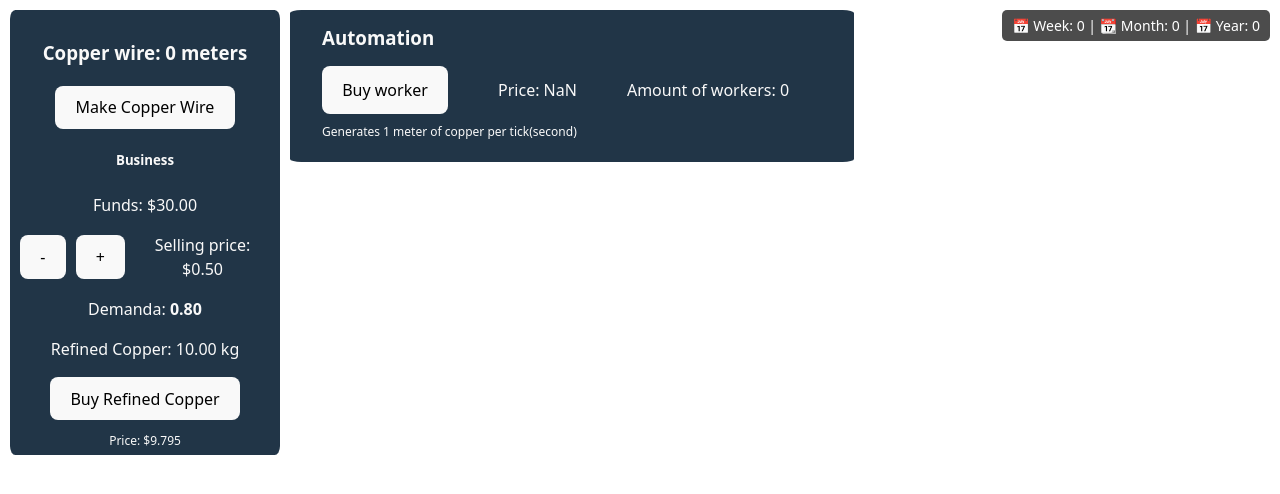
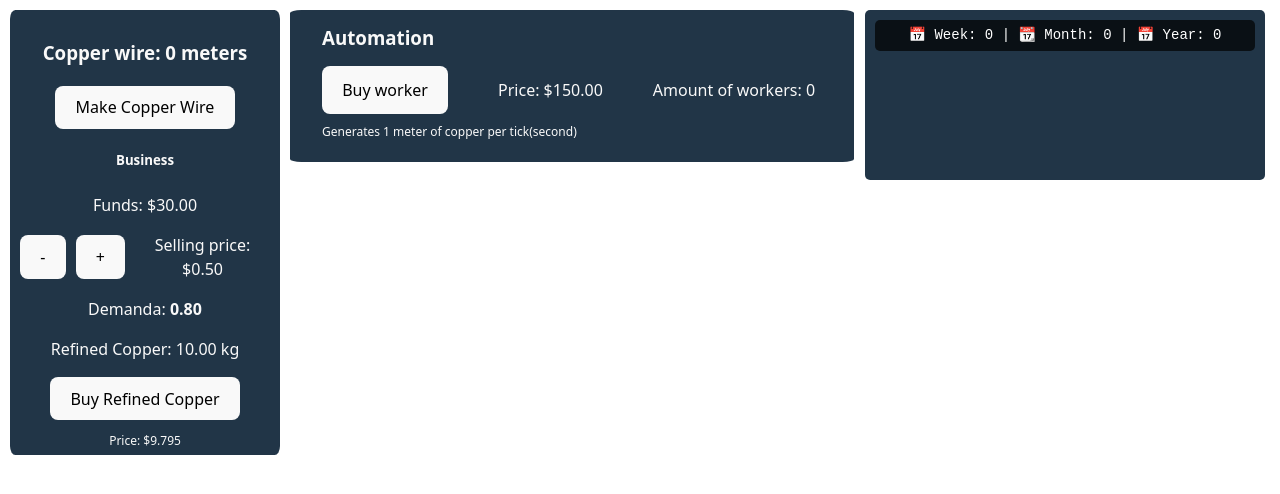
Before and after one commit to Engibee/conductors-will, a Vue app: page / in a window 1280 px wide. Shown: the top 494 px of the page. Built offline with nearby package versions, Linux system fonts and the light colour scheme.

Commit message:
- Added an user/player terminal for in-game related messages.

```diff
--- a/src/App.vue
+++ b/src/App.vue
@@ -1,13 +1,19 @@
 <script setup>
 import { usePaperclipGame } from './composables/usePaperclipGame.js'
 import { formatPrice } from './utils/helpers/formatPrice.js';
-const { copperWireinMeter, funds, priceOfCopper, availableCopper, workers, week, month, year, FabricarPaperclip, buy_worker, buy_refined_copper, buy_chance, increasePrice, decreasePrice } = usePaperclipGame()
+const { copperWireinMeter, funds, priceOfCopper, availableCopper, workers, workersPrice, logs, week, month, year, FabricarPaperclip, logMessage, buy_worker, buy_refined_copper, buy_chance, increasePrice, decreasePrice } = usePaperclipGame()
 </script>
 
 <template>
-  <div class="time">
+  <div class="terminal">
+    <div class="time">
   📅 Week: {{ week }} | 📆 Month: {{ month }} | 📅 Year: {{ year }}
+    </div>
+    <div v-for="(msg, index) in logs" :key="index" class="log-message">
+        {{ msg }}
+    </div>
   </div>
+
     <div class="card business">
       <h3>Copper wire: {{ copperWireinMeter }} meters</h3>
       <button @click="FabricarPaperclip">Make Copper Wire</button>
@@ -28,7 +34,7 @@ const { copperWireinMeter, funds, priceOfCopper, availableCopper, workers, week,
       <h3>Automation</h3>
       <div class="autoinfo">
         <button @click="buy_worker">Buy worker</button>
-        <p>Price: NaN</p>
+        <p>Price: ${{ formatPrice(workersPrice) }}</p>
         <p>Amount of workers: {{ workers }}</p>
       </div>
       <p class="mini_info">Generates 1 meter of copper per tick(second)</p>
--- a/src/composables/usePaperclipGame.js
+++ b/src/composables/usePaperclipGame.js
@@ -25,6 +25,7 @@ const workersPrice = ref(150.0)
 const week = ref(0)
 const month = ref(0)
 const year = ref(0)
+const logs = ref([])
 
 const update_tick = () => {
     ticks.value++
@@ -38,6 +39,9 @@ const update_tick = () => {
   if (ticks_events(1)){
     automation_handler()
   }
+}
+function logMessage(message) {
+  logs.value.push(`[${new Date().toLocaleTimeString()}] ${message}`);
 }
 function automation_handler(){
   if (availableCopper.value >= (copperQtPerMeter * workers.value)){
@@ -100,11 +104,12 @@ function FabricarPaperclip(){
     }
 }
 function increasePrice(){
-    priceOfCopper.value += 0.10
+    priceOfCopper.value += 0.01
 }
 function decreasePrice(){
-  if (priceOfCopper.value > 1e-6){
-    priceOfCopper.value -= 0.10
+  if (priceOfCopper.value > Number.EPSILON){
+    priceOfCopper.value -= 0.01;
+    priceOfCopper.value = Math.max(0, priceOfCopper.value);
   }
 }
 return{
@@ -113,10 +118,13 @@ return{
     funds,
     priceOfCopper,
     workers,
+    workersPrice,
     week,
     month,
     year,
+    logs,
     FabricarPaperclip,
+    logMessage,
     buy_worker,
     buy_refined_copper,
     buy_chance,
--- a/src/style.css
+++ b/src/style.css
@@ -59,9 +59,29 @@
   font-size: 12px;
 }
 
+.terminal {
+  width: 380px;
+  height: 150px;
+  position: absolute;
+  top: 0px;
+  left: 855px;
+  margin: 10px;
+  color:#f9f9f9;
+  background-color: #213547;
+  padding: 10px;
+  overflow-y: auto;
+  border-radius: 5px;
+  font-family: monospace;
+}
+
+.log-message {
+  margin: 2px 0;
+  text-align: justify;
+}
+
 .time {
-  position: absolute;
-  top: 10px;
+  position: sticky;
+  top: 0px;
   right: 10px;
   background: rgba(0, 0, 0, 0.7);
   color: white;
```
